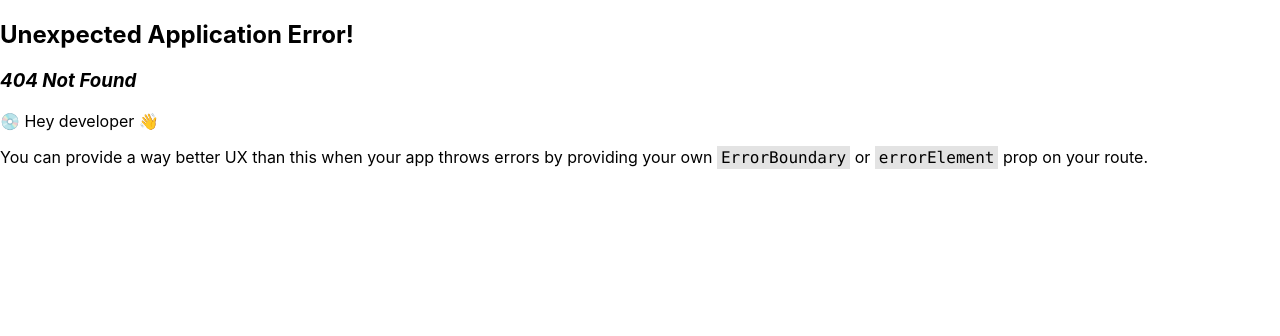
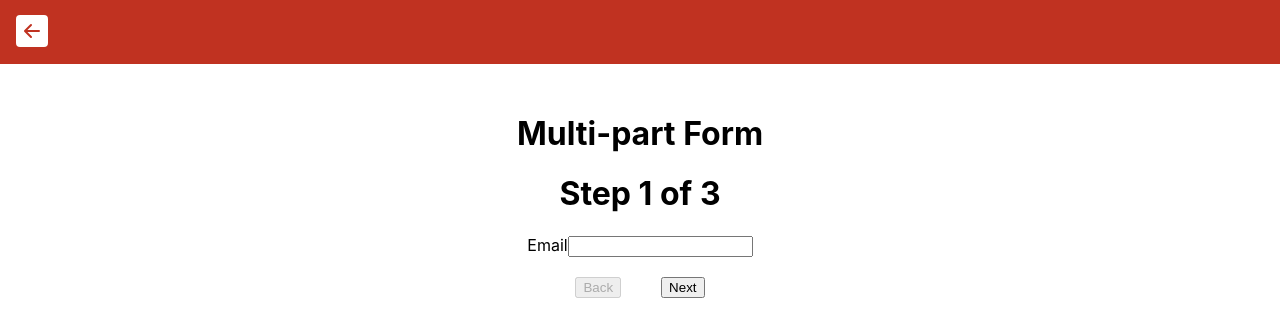
Before and after one commit to yonatanmk/react-components, a React (Create React App) app: page /multipart-form in a window 1280 px wide. Before the commit this address had no page. Shown: the top 336 px of the page. Built offline with nearby package versions, Linux system fonts and the light colour scheme.

Commit message:
multipart form

```diff
--- a/src/layouts/App/App.tsx
+++ b/src/layouts/App/App.tsx
@@ -9,6 +9,9 @@
         <Link className="App__Link" to={`redux`}>Redux</Link>
         <Link className="App__Link" to={`autocomplete`}>Autocomplete</Link>
         <Link className="App__Link" to={`react-query`}>React Query</Link>
+        <Link className="App__Link" to={`multipart-form`}>Multi-part Form</Link>
+
+
       </div>
     </div>
   );
--- /dev/null
+++ b/src/layouts/MultipartForm/MultipartForm.scss
@@ -0,0 +1,14 @@
+.MultipartForm {
+  text-align: center;
+  display: flex;
+  margin-top: 50px;
+  display: block;
+
+  .form {
+    margin: auto;
+  }
+
+  &__button {
+    margin: 20px;
+  }
+}
--- /dev/null
+++ b/src/layouts/MultipartForm/MultipartForm.tsx
@@ -0,0 +1,94 @@
+import React, { useState } from 'react';
+import './MultipartForm.scss'
+
+function MultipartForm() {
+  const [form, setForm] = useState({
+    email: "",
+    name: "",
+    password: "",
+  })
+  const [count, setCount] = useState(1)
+
+  const updateForm = (e: any) => {
+    setForm({
+      ...form,
+      [e.target.name]: e.target.value,
+    })
+  }
+  return (
+    <div className="MultipartForm">
+      <h1>Multi-part Form</h1>
+      <h1>Step {count} of 3</h1>
+      <form
+        className="col-4 form"
+        onSubmit={() =>
+          alert(
+            `Submitted Email: ${form.email} Name: ${form.name} Password: ${form.password}`
+          )
+        }
+      >
+        {count === 1 ? (
+          <div className="form-group">
+            <label>Email</label>
+            <input
+              type="email"
+              className="form-control"
+              name="email"
+              onChange={updateForm}
+              value={form.email}
+            />
+          </div>
+        ) : null}
+        {count === 2 ? (
+          <div className="form-group">
+            <label>Name</label>
+            <input
+              type="text"
+              className="form-control"
+              name="name"
+              onChange={updateForm}
+              value={form.name}
+            />
+          </div>
+        ) : null}
+        {count === 3 ? (
+          <div className="form-group">
+            <label>Password</label>
+            <input
+              type="password"
+              className="form-control"
+              name="password"
+              onChange={updateForm}
+              value={form.password}
+            />
+          </div>
+        ) : null}
+        {count === 3 ? (
+          <button className="btn btn-primary" type="submit">
+            Submit
+          </button>
+        ) : null}
+      </form>
+      <button
+        className="btn btn-dark MultipartForm__button"
+        type="submit"
+        onClick={() => setCount(count - 1)}
+        disabled={count < 2}
+      >
+        Back
+      </button>
+      <button
+        className="btn btn-light MultipartForm__button"
+        type="submit"
+        onClick={() => setCount(count + 1)}
+        disabled={count > 2}
+      >
+        Next
+      </button>
+    </div>
+  )
+}
+
+
+
+export default MultipartForm;
--- /dev/null
+++ b/src/layouts/MultipartForm/index.ts
@@ -0,0 +1 @@
+export { default } from './MultipartForm'
--- a/src/router/routes.tsx
+++ b/src/router/routes.tsx
@@ -6,6 +6,7 @@
 import ReduxLayout from '../layouts/ReduxLayout';
 import AutocompleteLayout from '../layouts/AutocompleteLayout';
 import ReactQueryLayout from '../layouts/ReactQueryLayout';
+import MultipartForm from '../layouts/MultipartForm';
 
 const routes: RouteObject[] = [
   {
@@ -37,6 +38,11 @@
         element: <ReactQueryLayout />,
         errorElement: <Error />,
       },
+      {
+        path: "/multipart-form",
+        element: <MultipartForm />,
+        errorElement: <Error />,
+      },
     ]
   },
 ];
```
